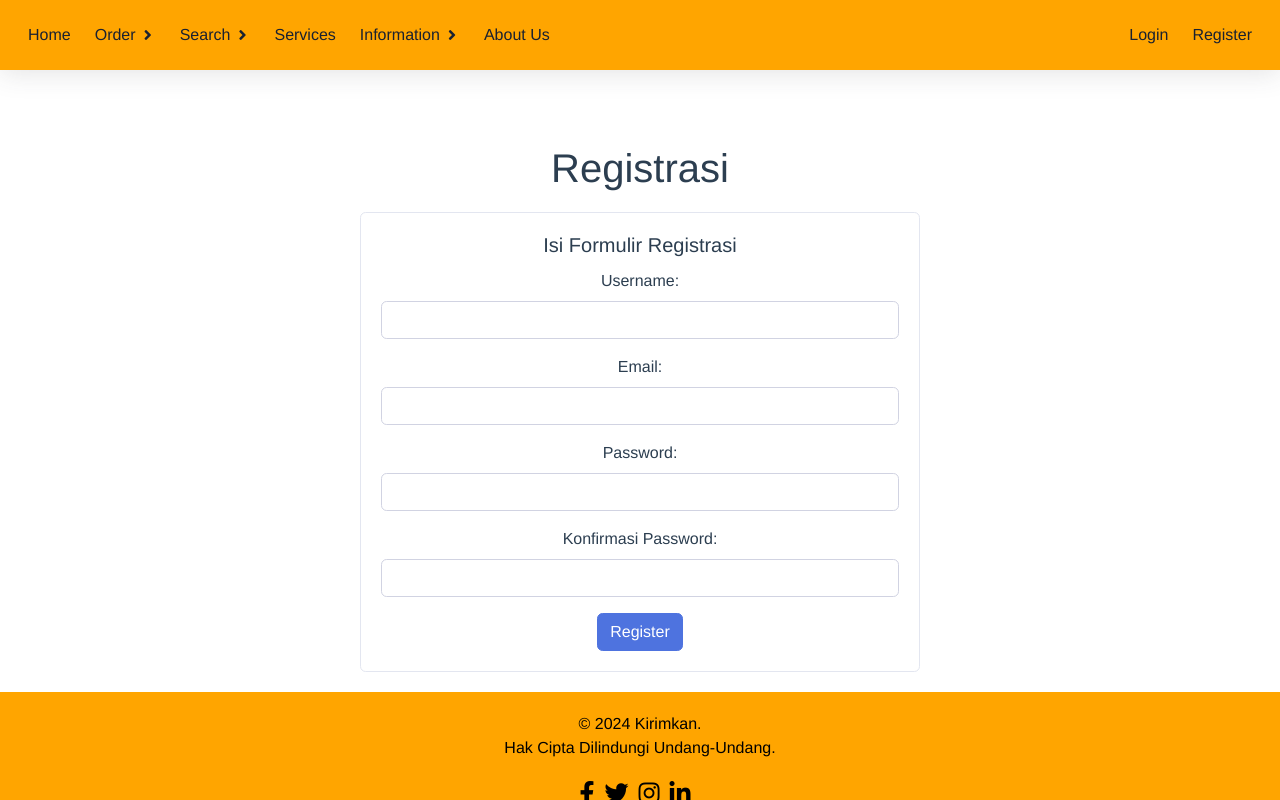
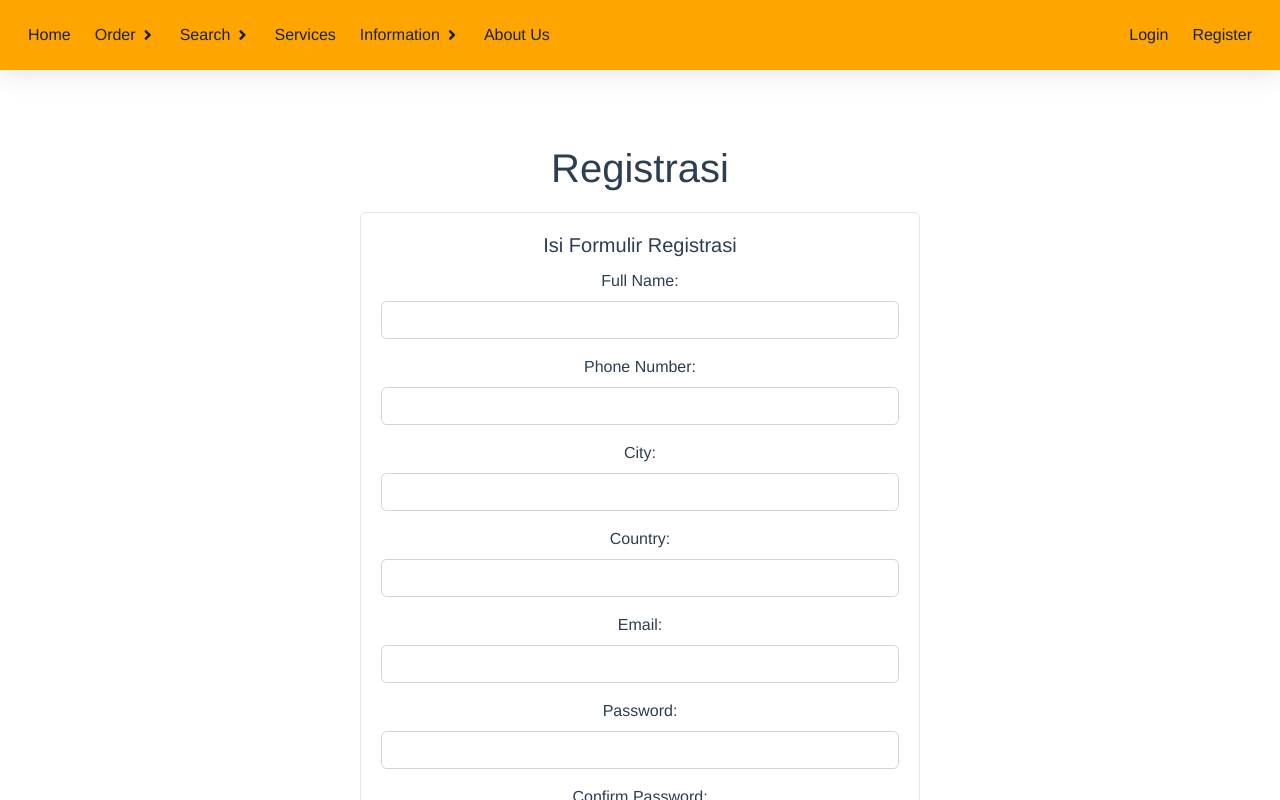
Before and after one commit to fe2-purnama/aplikasi-pengiriman-barang, a Vue app in the folder frontend/: page /register in a window 1280 px wide. Shown: the top 800 px of the page. Built offline with nearby package versions, Linux system fonts and the light colour scheme.

Commit message:
register

```diff
--- a/frontend/src/views/Register.vue
+++ b/frontend/src/views/Register.vue
@@ -7,13 +7,20 @@
       <div class="card-body">
         <h5 class="card-title">Isi Formulir Registrasi</h5>
         <div class="form-group">
-          <label for="username">Username:</label>
-          <input
-            type="text"
-            id="username"
-            class="form-control"
-            v-model="username"
-          />
+          <label for="fullName">Full Name:</label>
+          <input type="text" id="fullName" class="form-control" v-model="fullName" />
+        </div>
+        <div class="form-group">
+          <label for="phoneNumber">Phone Number:</label>
+          <input type="text" id="phoneNumber" class="form-control" v-model="phoneNumber" />
+        </div>
+        <div class="form-group">
+          <label for="city">City:</label>
+          <input type="text" id="city" class="form-control" v-model="city" />
+        </div>
+        <div class="form-group">
+          <label for="country">Country:</label>
+          <input type="text" id="country" class="form-control" v-model="country" />
         </div>
         <div class="form-group">
           <label for="email">Email:</label>
@@ -21,21 +28,11 @@
         </div>
         <div class="form-group">
           <label for="password">Password:</label>
-          <input
-            type="password"
-            id="password"
-            class="form-control"
-            v-model="password"
-          />
+          <input type="password" id="password" class="form-control" v-model="password" />
         </div>
         <div class="form-group">
-          <label for="confirmPassword">Konfirmasi Password:</label>
-          <input
-            type="password"
-            id="confirmPassword"
-            class="form-control"
-            v-model="confirmPassword"
-          />
+          <label for="confirmPassword">Confirm Password:</label>
+          <input type="password" id="confirmPassword" class="form-control" v-model="confirmPassword" />
         </div>
         <button @click="register" class="btn btn-primary">Register</button>
       </div>
@@ -43,11 +40,7 @@
 
     <!-- Pesan Sukses atau Error -->
     <div class="mt-3" v-if="message">
-      <div
-        :class="[
-          { alert: true, 'alert-success': success, 'alert-danger': !success },
-        ]"
-      >
+      <div :class="[{ alert: true, 'alert-success': success, 'alert-danger': !success }]">
         {{ message }}
       </div>
     </div>
@@ -61,7 +54,10 @@ export default {
   name: "Register",
   data() {
     return {
-      username: "",
+      fullName: "",
+      phoneNumber: "",
+      city: "",
+      country: "",
       email: "",
       password: "",
       confirmPassword: "",
@@ -73,7 +69,10 @@ export default {
     async register() {
       // Validasi form
       if (
-        this.username === "" ||
+        this.fullName === "" ||
+        this.phoneNumber === "" ||
+        this.city === "" ||
+        this.country === "" ||
         this.email === "" ||
         this.password === "" ||
         this.confirmPassword === ""
@@ -91,8 +90,11 @@ export default {
 
       try {
         // Panggilan API untuk registrasi
-        const response = await axios.post('https://kirimkan-be.vercel.app/api/v1/users/register', {
-          username: this.username,
+        const response = await axios.post('https://kirimkan-be.vercel.app/api/v1/users/registerNoVerify', {
+          fullName: this.fullName,
+          phoneNumber: this.phoneNumber,
+          city: this.city,
+          country: this.country,
           email: this.email,
           password: this.password,
         });
@@ -101,11 +103,15 @@ export default {
         this.message = response.data.message;
         this.success = true;
 
-        // Bersihkan form setelah registrasi berhasil
-        this.username = "";
+        // Bersihkan form setelah registrasi berhasil (opsional)
+        this.fullName = "";
+        this.phoneNumber = "";
+        this.city = "";
+        this.country = "";
         this.email = "";
         this.password = "";
         this.confirmPassword = "";
+
       } catch (error) {
         // Penanganan kesalahan dari server
         if (error.response && error.response.data) {
```
Also changed, not shown: 1 other file (tests, documents, lock files or other folders).
